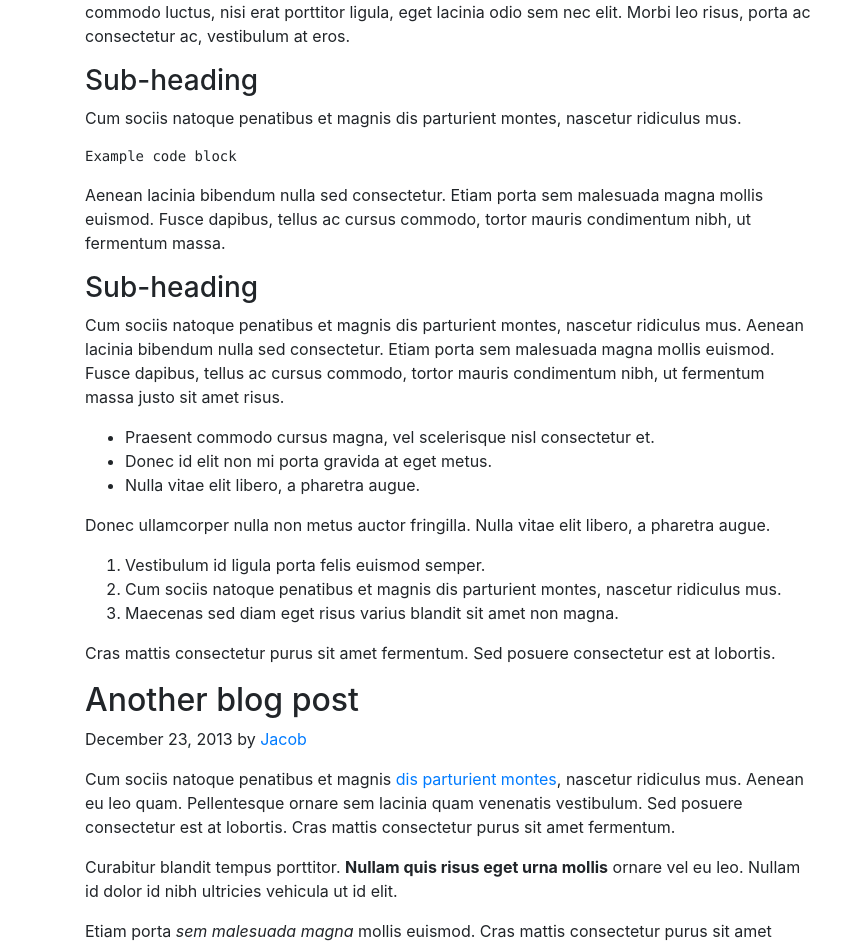
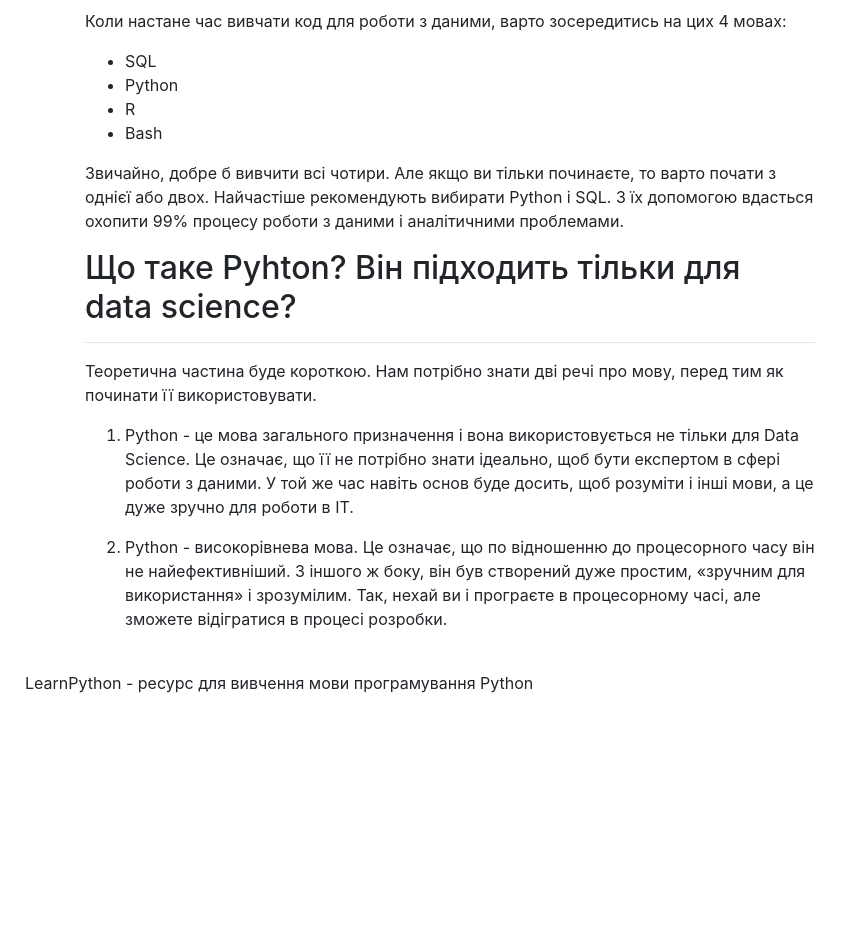
Before and after one commit to lawrinckow/lawrinckow.github.io, a plain HTML site: page data_science.html in a window 1280 px wide. Shown: the part 528-1469 px from the top of the page, without its empty margins (0-851 px from the left). After the commit the page ends 1239 px from the top, so only its background shows below. Drawn offline with nearby package versions, Linux system fonts and the light colour scheme.

Commit message:
release_beta

```diff
--- a/data_science.html
+++ b/data_science.html
@@ -86,70 +86,40 @@
         </h3>
 
         <div class="blog-post">
-          <h2 class="blog-post-title mb-4">Data Science</h2>
+          <h2 class="blog-post-title mb-4">Python для Data Science</h2>
 
 
-          <p>NumPy - це розширення мови Python, що додає підтримку великих багатовимірних масивів і матриць, разом з великою бібліотекою високорівневих математичних функцій для операцій з цими масивами.</p>
+          <p>Якщо ви вивчаєте Data Science (науку про дані), то досить швидко зустрінетеся з Python. Чому? Тому що це одна з найбільш використовуваних мов програмування для роботи з даними. Вона популярна по 3 основних причинах:</p>
           <hr>
-          <p>Cum sociis natoque penatibus et magnis <a href="#">dis parturient montes</a>, nascetur ridiculus mus. Aenean eu leo quam. Pellentesque ornare sem lacinia quam venenatis vestibulum. Sed posuere consectetur est at lobortis. Cras mattis consectetur purus sit amet fermentum.</p>
-          <blockquote>
-            <p>Curabitur blandit tempus porttitor. <strong>Nullam quis risus eget urna mollis</strong> ornare vel eu leo. Nullam id dolor id nibh ultricies vehicula ut id elit.</p>
-          </blockquote>
-          <p>Etiam porta <em>sem malesuada magna</em> mollis euismod. Cras mattis consectetur purus sit amet fermentum. Aenean lacinia bibendum nulla sed consectetur.</p>
-          <h2>Heading</h2>
-          <p>Vivamus sagittis lacus vel augue laoreet rutrum faucibus dolor auctor. Duis mollis, est non commodo luctus, nisi erat porttitor ligula, eget lacinia odio sem nec elit. Morbi leo risus, porta ac consectetur ac, vestibulum at eros.</p>
-          <h3>Sub-heading</h3>
-          <p>Cum sociis natoque penatibus et magnis dis parturient montes, nascetur ridiculus mus.</p>
-          <pre><code>Example code block</code></pre>
-          <p>Aenean lacinia bibendum nulla sed consectetur. Etiam porta sem malesuada magna mollis euismod. Fusce dapibus, tellus ac cursus commodo, tortor mauris condimentum nibh, ut fermentum massa.</p>
-          <h3>Sub-heading</h3>
-          <p>Cum sociis natoque penatibus et magnis dis parturient montes, nascetur ridiculus mus. Aenean lacinia bibendum nulla sed consectetur. Etiam porta sem malesuada magna mollis euismod. Fusce dapibus, tellus ac cursus commodo, tortor mauris condimentum nibh, ut fermentum massa justo sit amet risus.</p>
           <ul>
-            <li>Praesent commodo cursus magna, vel scelerisque nisl consectetur et.</li>
-            <li>Donec id elit non mi porta gravida at eget metus.</li>
-            <li>Nulla vitae elit libero, a pharetra augue.</li>
+            <li>Python легко вивчати і з ними легко працювати.</li>
+            <li>Він прекрасно працює з різними структурами даних.</li>
+            <li>Існують потужні бібліотеки мови для візуалізації даних і статистики.</li>
           </ul>
-          <p>Donec ullamcorper nulla non metus auctor fringilla. Nulla vitae elit libero, a pharetra augue.</p>
+          <p>У цьому керівництві мова піде про все, що потрібно знати, починаючи з основ. Навіть якщо ви ніколи не працювали з кодом, то точно опинилися в потрібному місці. Торкатися буде тільки та частина мови, яка має відношення до data science - непотрібні і непрактичні нюанси пропустимо. А в кінці обов'язково створимо щось цікаве, наприклад, прогнозну аналітику.</p>
+          <h2>Навіщо вчити Python для Data Science?</h2>
+          <hr>
+          <p>Коли настане час вивчати код для роботи з даними, варто зосередитись на цих 4 мовах:</p>
+          <ul>
+            <li>SQL</li>
+            <li>Python</li>
+            <li>R</li>
+            <li>Bash</li>
+          </ul>
+          <p>Звичайно, добре б вивчити всі чотири. Але якщо ви тільки починаєте, то варто почати з однієї або двох. Найчастіше рекомендують вибирати Python і SQL. З їх допомогою вдасться охопити 99% процесу роботи з даними і аналітичними проблемами.</p>
+
+          <h2>Що таке Pyhton? Він підходить тільки для data science?</h2>
+          <hr>
+          <p>Теоретична частина буде короткою. Нам потрібно знати дві речі про мову, перед тим як починати її використовувати.</p>
           <ol>
-            <li>Vestibulum id ligula porta felis euismod semper.</li>
-            <li>Cum sociis natoque penatibus et magnis dis parturient montes, nascetur ridiculus mus.</li>
-            <li>Maecenas sed diam eget risus varius blandit sit amet non magna.</li>
+            <li>
+              <p>Python - це мова загального призначення і вона використовується не тільки для Data Science. Це означає, що її не потрібно знати ідеально, щоб бути експертом в сфері роботи з даними. У той же час навіть основ буде досить, щоб розуміти і інші мови, а це дуже зручно для роботи в IT.</p>
+            </li>
+            <li>
+              <p>Python - високорівнева мова. Це означає, що по відношенню до процесорного часу він не найефективніший. З іншого ж боку, він був створений дуже простим, «зручним для використання» і зрозумілим. Так, нехай ви і програєте в процесорному часі, але зможете відігратися в процесі розробки.</p>
+            </li>
           </ol>
-          <p>Cras mattis consectetur purus sit amet fermentum. Sed posuere consectetur est at lobortis.</p>
-        </div><!-- /.blog-post -->
 
-        <div class="blog-post">
-          <h2 class="blog-post-title">Another blog post</h2>
-          <p class="blog-post-meta">December 23, 2013 by <a href="#">Jacob</a></p>
-
-          <p>Cum sociis natoque penatibus et magnis <a href="#">dis parturient montes</a>, nascetur ridiculus mus. Aenean eu leo quam. Pellentesque ornare sem lacinia quam venenatis vestibulum. Sed posuere consectetur est at lobortis. Cras mattis consectetur purus sit amet fermentum.</p>
-          <blockquote>
-            <p>Curabitur blandit tempus porttitor. <strong>Nullam quis risus eget urna mollis</strong> ornare vel eu leo. Nullam id dolor id nibh ultricies vehicula ut id elit.</p>
-          </blockquote>
-          <p>Etiam porta <em>sem malesuada magna</em> mollis euismod. Cras mattis consectetur purus sit amet fermentum. Aenean lacinia bibendum nulla sed consectetur.</p>
-          <p>Vivamus sagittis lacus vel augue laoreet rutrum faucibus dolor auctor. Duis mollis, est non commodo luctus, nisi erat porttitor ligula, eget lacinia odio sem nec elit. Morbi leo risus, porta ac consectetur ac, vestibulum at eros.</p>
-        </div><!-- /.blog-post -->
-
-        <div class="blog-post">
-          <h2 class="blog-post-title">New feature</h2>
-          <p class="blog-post-meta">December 14, 2013 by <a href="#">Chris</a></p>
-
-          <p>Cum sociis natoque penatibus et magnis dis parturient montes, nascetur ridiculus mus. Aenean lacinia bibendum nulla sed consectetur. Etiam porta sem malesuada magna mollis euismod. Fusce dapibus, tellus ac cursus commodo, tortor mauris condimentum nibh, ut fermentum massa justo sit amet risus.</p>
-          <ul>
-            <li>Praesent commodo cursus magna, vel scelerisque nisl consectetur et.</li>
-            <li>Donec id elit non mi porta gravida at eget metus.</li>
-            <li>Nulla vitae elit libero, a pharetra augue.</li>
-          </ul>
-          <p>Etiam porta <em>sem malesuada magna</em> mollis euismod. Cras mattis consectetur purus sit amet fermentum. Aenean lacinia bibendum nulla sed consectetur.</p>
-          <p>Donec ullamcorper nulla non metus auctor fringilla. Nulla vitae elit libero, a pharetra augue.</p>
-        </div><!-- /.blog-post -->
-
-        <nav class="blog-pagination">
-          <a class="btn btn-outline-primary disabled" href="files.html">Далі</a>
-          <a class="btn btn-outline-secondary" href="modules.html">Назад</a>
-        </nav>
-
-      </div><!-- /.blog-main -->
 
 
 
@@ -158,10 +128,8 @@
   </main><!-- /.container -->
   <br>
   <footer class="blog-footer">
-    <p>Blog template built for <a href="https://getbootstrap.com/">Bootstrap</a> by <a href="https://twitter.com/mdo">@mdo</a>.</p>
-    <p>
-      <a href="#">Back to top</a>
-    </p>
+    <p style="text-indent: 25px;">LearnPython - ресурс для вивчення мови програмування Python</p>
+
   </footer>
 
 <script src="https://code.jquery.com/jquery-3.3.1.slim.min.js" integrity="sha384-q8i/X+965DzO0rT7abK41JStQIAqVgRVzpbzo5smXKp4YfRvH+8abtTE1Pi6jizo" crossorigin="anonymous"></script>
```
